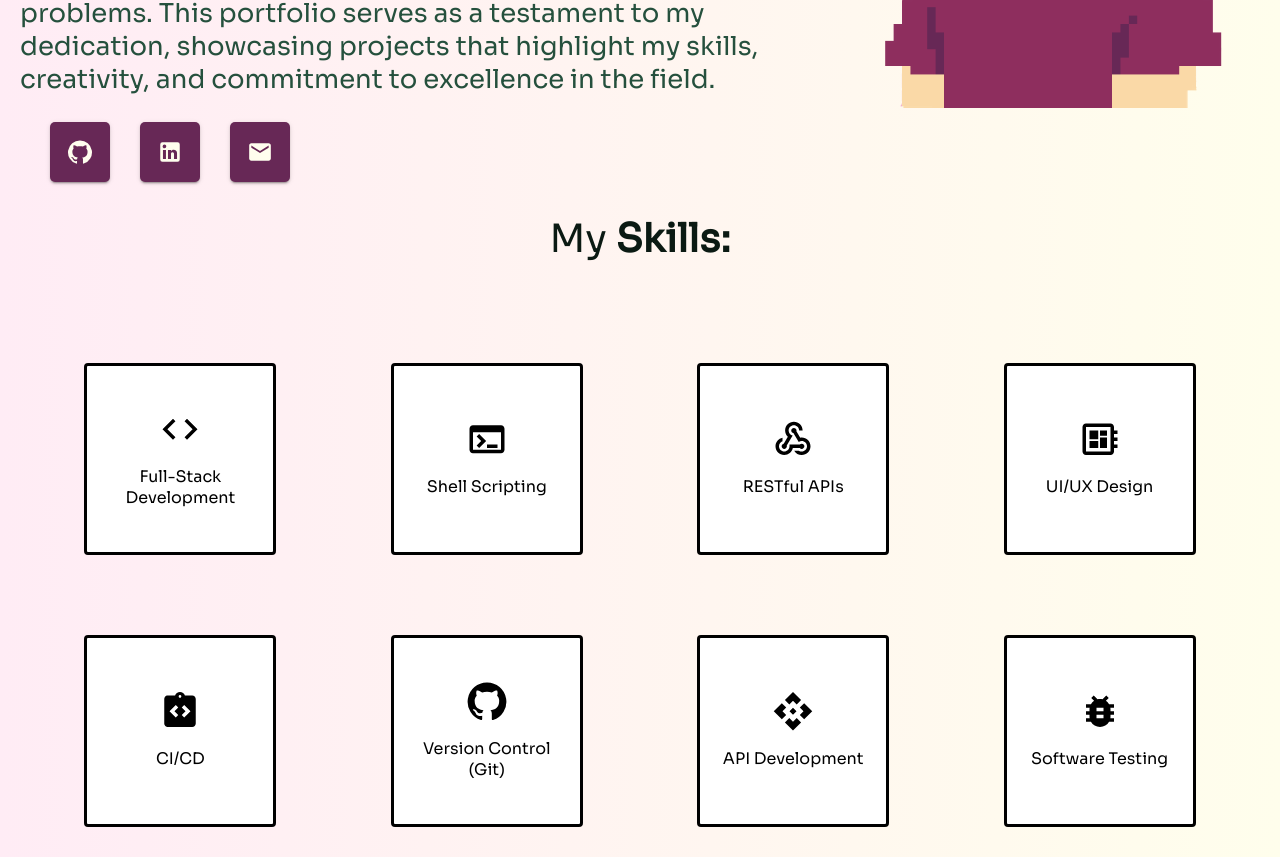
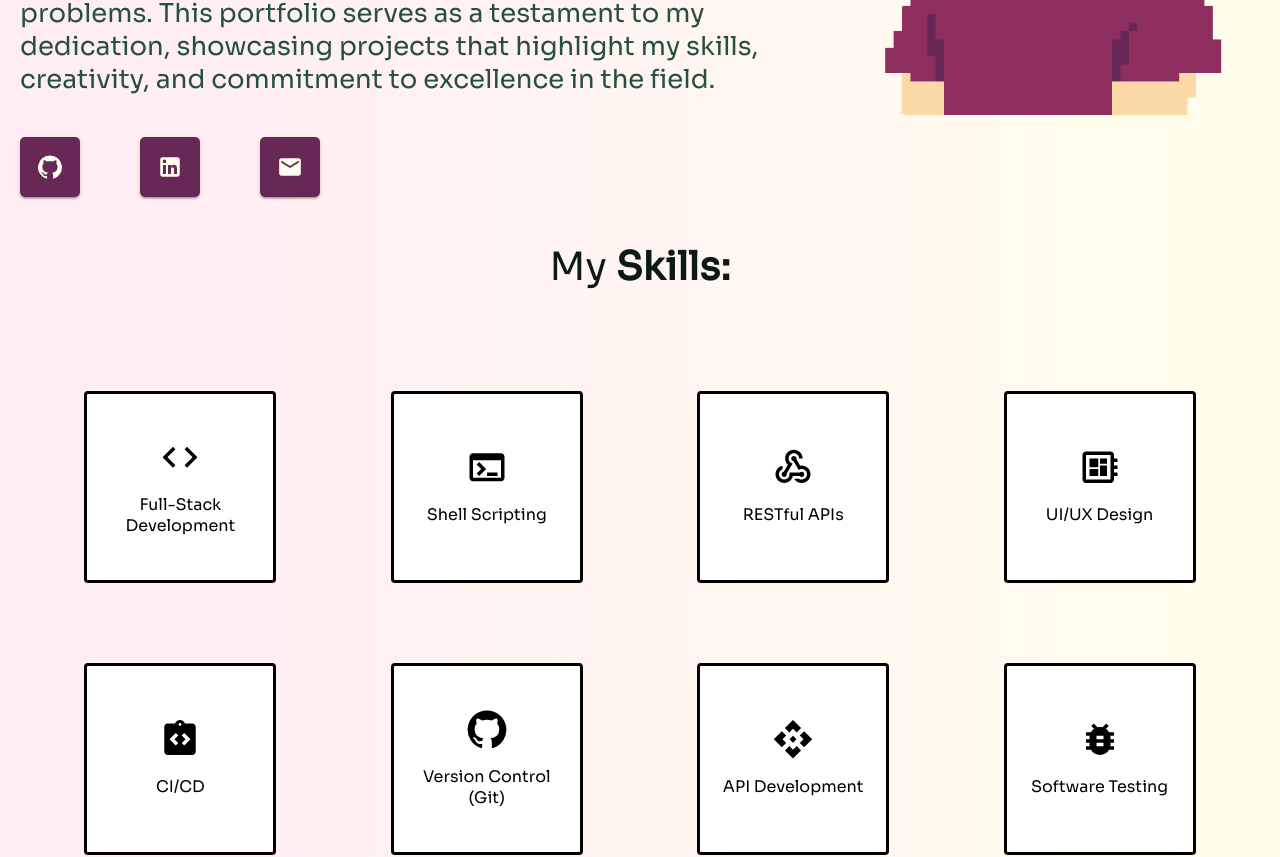
Before and after one commit to BaharAbbasiDelvand/personal-portfolio, a React (Create React App) app: page / in a window 1280 px wide. Shown: the part 540-1397 px from the top of the page. Built offline with nearby package versions, Linux system fonts and the light colour scheme; no server answers.

Commit message:
cosmetic changes

```diff
--- a/src/Fragments/MySkills/skills.css
+++ b/src/Fragments/MySkills/skills.css
@@ -2,6 +2,7 @@
     height: 100%;
     width: 100% !important;
     margin-bottom: 30px;
+    margin-top: 13px;
 
 }
 .skills-tiles{
--- a/src/components/SquareButton/squarebutton.css
+++ b/src/components/SquareButton/squarebutton.css
@@ -34,3 +34,9 @@
     color: #fffeee !important;
     background-color: #672856 !important;
 }
+
+.buttons{
+    margin-top: 15px;
+    justify-content: space-between;
+
+}
```
Also changed, not shown: 1 other file (tests, documents, lock files or other folders).
